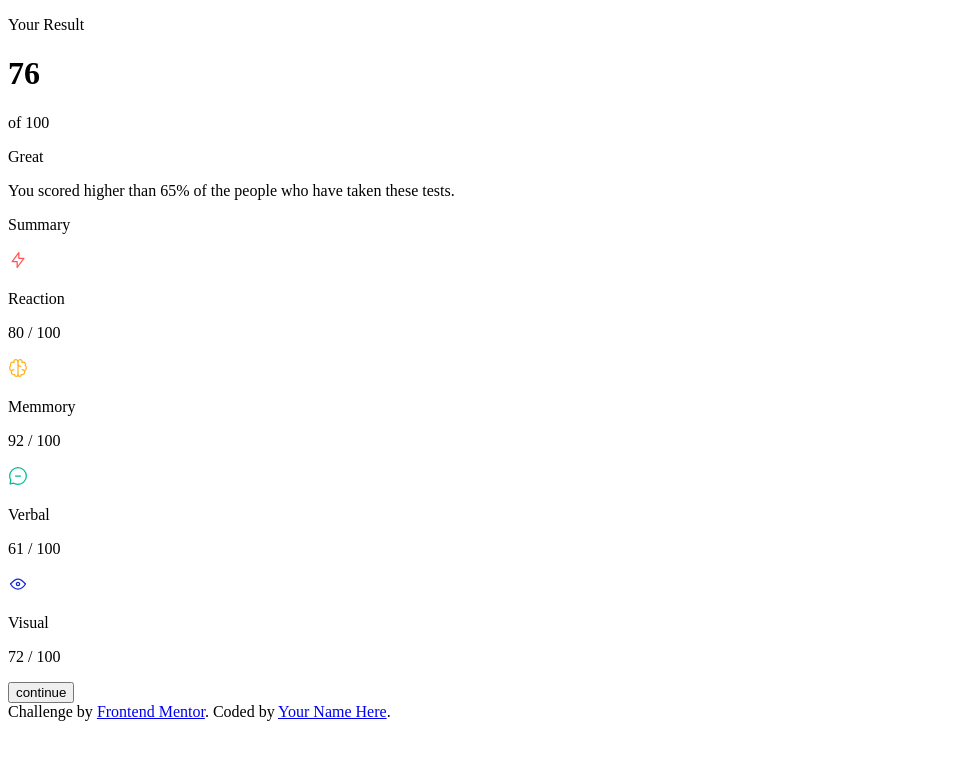
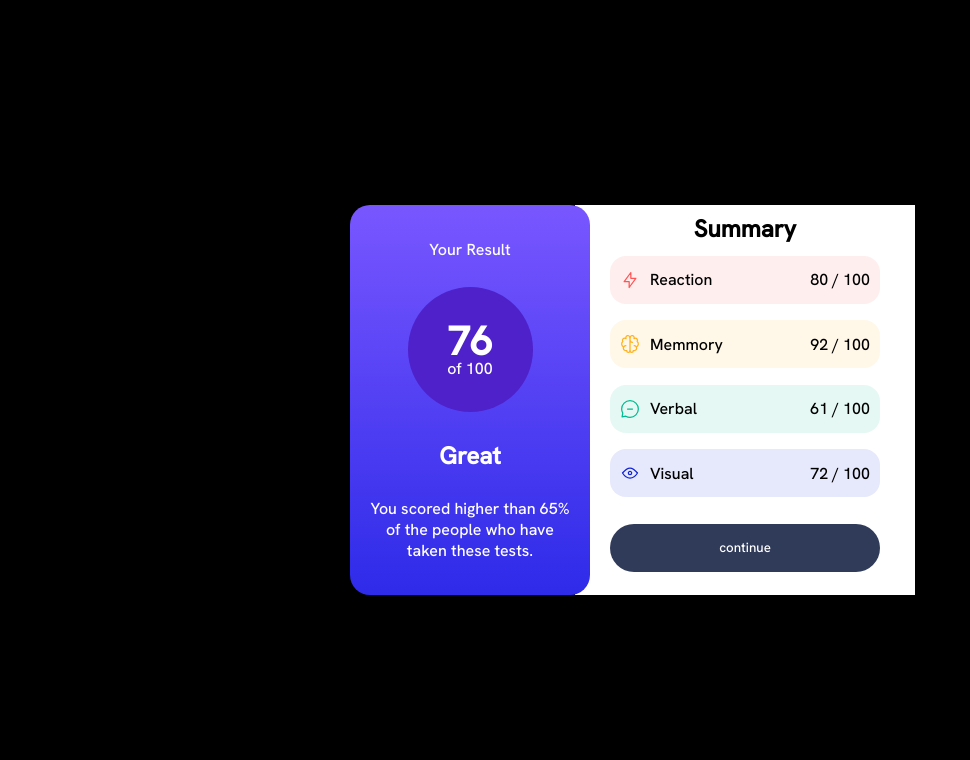
Before and after one commit to MatheusVSN/Frontend-Mentor-Results-summary-component, a plain HTML site: page index.html in a window 1280 px wide. Shown: the whole page, without its empty margins (0-970 px from the left). Drawn offline with Linux system fonts and the light colour scheme.

Commit message:
22/03/2023

```diff
--- a/assets/css/style.css
+++ b/assets/css/style.css
@@ -23,10 +23,10 @@
 
 :root {
     /* Primary */
-    --light-red: hsl(0, 100%, 67%);
-    --orangey-yellow: hsl(39, 100%, 56%);
-    --green-teal: hsl(166, 100%, 37%);
-    --cobalt-blue: hsl(234, 85%, 45%);
+    --light-red: hsla(0, 100%, 67%, 10%);
+    --orangey-yellow: hsla(39, 100%, 56%, 10%);
+    --green-teal: hsla(166, 100%, 37%, 10%);
+    --cobalt-blue: hsla(234, 85%, 45%, 10%);
 
     /* Gradients */
     --light-slate-blue-background: hsl(252, 100%, 67%);
@@ -44,3 +44,152 @@
     /* Fonts */
     --font-size-paragraph: 18px;
 }
+
+* {
+    padding: 0;
+    margin: 0;
+
+    font-family: HankenGrotesk;
+}
+
+body {
+    min-height: 100vh;
+
+    display: grid;
+    place-items: center;
+
+    background-color: #fbf9ff;
+    background-color: black;
+}
+
+main {
+    display: flex;
+}
+
+#result-tab {
+    background: linear-gradient(180deg, var(--light-slate-blue-background) 0%, var(--light-royal-blue-background) 100%);
+    width: 200px;
+    height: 350px;
+
+    display: grid;
+    place-items: center;
+
+    padding: 20px;
+    border-radius: 20px;
+    z-index: 2;
+}
+
+#result-tab > * {
+    color: var(--white);
+    text-align: center;
+}
+
+#result-tab .result-circle {
+    background: var(--violet-blue-circle);
+    border-radius: 50%;
+
+    width: 125px;
+    height: 125px;
+
+    display: grid;
+    place-items: center;
+}
+
+#result-tab .result-circle h1 {
+    position: relative;
+    top: 15px;
+
+    font-size: 40px;
+}
+
+#result-tab .result-circle p {
+    position: relative;
+    bottom: 20px;
+}
+
+#summary-tab {
+    background-color: var(--white);
+    width: 300px;
+    border-radius: 0px 200=px 20px 0px;
+    padding: 20px;
+
+    position: relative;
+    right: 15px;
+
+    display: grid;
+    place-items: center;
+}
+
+#summary-tab .result-container {
+    display: inline-flex;
+    align-items: center;
+
+    position: relative;
+    bottom: 20px;
+}
+
+#summary-tab .result-container > * {
+    margin-left: 10px;
+
+}
+
+#summary-tab .result-container .result {
+    display: flex;
+    width: 100%;
+    flex-wrap: wrap;
+    justify-content: flex-end;
+
+    position: relative;
+    right: 10px;
+}
+
+#summary-tab .summary {
+    position: relative;
+    bottom: 15px;
+}
+
+#summary-tab > .result-container {
+    overflow: hidden;
+    border-radius: 16px;
+    width: 90%;
+    height: 48px;
+    margin-top: 10px;
+}
+
+
+#light-red {
+    background-color: var(--light-red)
+}
+
+#orangey-yellow {
+    background-color: var(--orangey-yellow);
+}
+
+#green-teal {
+    background-color: var(--green-teal)
+}
+
+#cobalt-blue {
+    background-color: var(--cobalt-blue);
+}
+
+input[type=button] {
+    background: var(--dark-gray-blue);
+    color: white;
+
+    width: 90%;
+    height: 48px;
+
+    cursor: pointer;
+    border: 0;
+    border-radius: 40px;
+}
+
+input[type=button]:hover {
+    background: linear-gradient(180deg, var(--light-slate-blue-background) 0%, var(--light-royal-blue-background) 100%);
+}
+
+footer {
+    position: fixed;
+    bottom: 0px;
+}
--- a/index.html
+++ b/index.html
@@ -16,31 +16,33 @@
   <main>
     <div class="card-container" id="result-tab">
       <p class="yourResult">Your Result</p>
-      <h1 class="currentResult">76</h1>
-      <p class="maximumResult">of 100</p>
-      <p class="performance">Great</p>
+      <div class="result-circle">
+        <h1 class="currentResult">76</h1>
+        <p class="maximumResult">of 100</p>
+      </div>
+      <h2 class="performance">Great</h2>
       <p class="performance-commentary">You scored higher than 65% of the people who have taken these tests.</p>
     </div>
 
     <div class="card-container" id="summary-tab">
-      <p class="summary">Summary</p>
+      <h2 class="summary">Summary</h2>
 
-      <div class="result-container">
+      <div class="result-container" id="light-red">
         <img src="./assets/images/icon-reaction.svg" alt="Reaction">
         <p class="name">Reaction</p>
         <p class="result">80 / 100</p>
       </div>
-      <div class="result-container">
+      <div class="result-container" id="orangey-yellow">
         <img src="./assets/images/icon-memory.svg" alt="Memmory">
         <p class="name">Memmory</p>
         <p class="result">92 / 100</p>
       </div>
-      <div class="result-container">
+      <div class="result-container" id="green-teal">
         <img src="./assets/images/icon-verbal.svg" alt="Verbal">
         <p class="name">Verbal</p>
         <p class="result">61 / 100</p>
       </div>
-      <div class="result-container">
+      <div class="result-container" id="cobalt-blue">
         <img src="./assets/images/icon-visual.svg" alt="Visual">
         <p class="name">Visual</p>
         <p class="result">72 / 100</p>
@@ -49,11 +51,6 @@
       <input type="button" class="continue-button" value="continue">
     </div>
   </main>
-
-  <footer>
-    Challenge by <a href="https://www.frontendmentor.io?ref=challenge" target="_blank">Frontend Mentor</a>.
-    Coded by <a href="#">Your Name Here</a>.
-  </footer>
 </body>
 
 </html>
```
